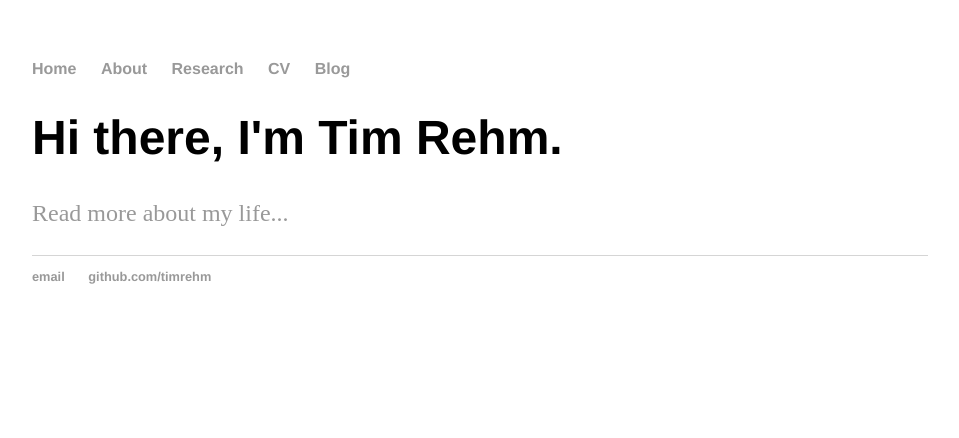
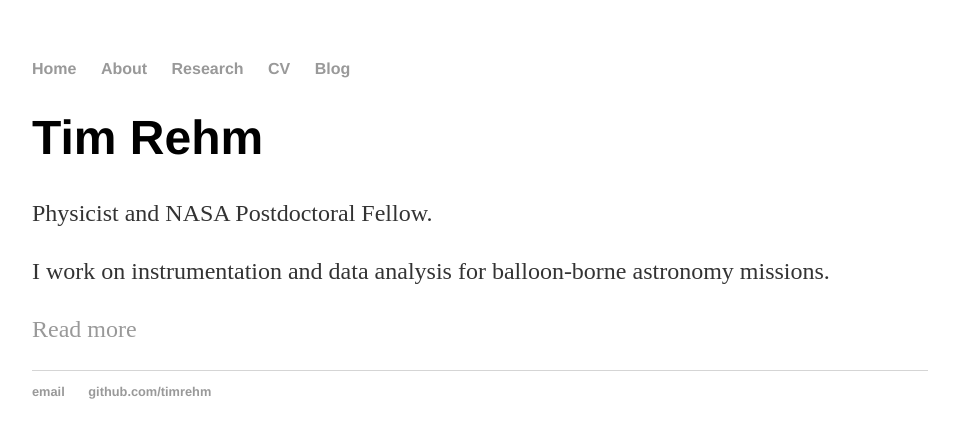
Before and after one commit to timrehm/timrehm.github.io, a Jekyll site: the page built from index.html, in a window 1280 px wide. Shown: the top 438 px of the page, without its empty margins (160-1119 px from the left). Built offline with Jekyll 4.4.1, drawn with Linux system fonts in a browser that asks for light colours.

Commit message:
Update index.html

```diff
--- a/index.html
+++ b/index.html
@@ -2,7 +2,13 @@
 layout: default
 title: Tim Rehm...
 ---
-<div class="blurb">
-	<h1>Hi there, I'm Tim Rehm.</h1>
-	<p><a href="/about">Read more about my life...</a></p>
-</div><!-- /.blurb -->
+<div class="content">
+  <h1>Tim Rehm</h1>
+  <p>Physicist and NASA Postdoctoral Fellow.</p>
+
+  <p>
+    I work on instrumentation and data analysis for balloon-borne astronomy missions.
+  </p>
+
+  <p><a href="/about">Read more</a></p>
+</div>
```
